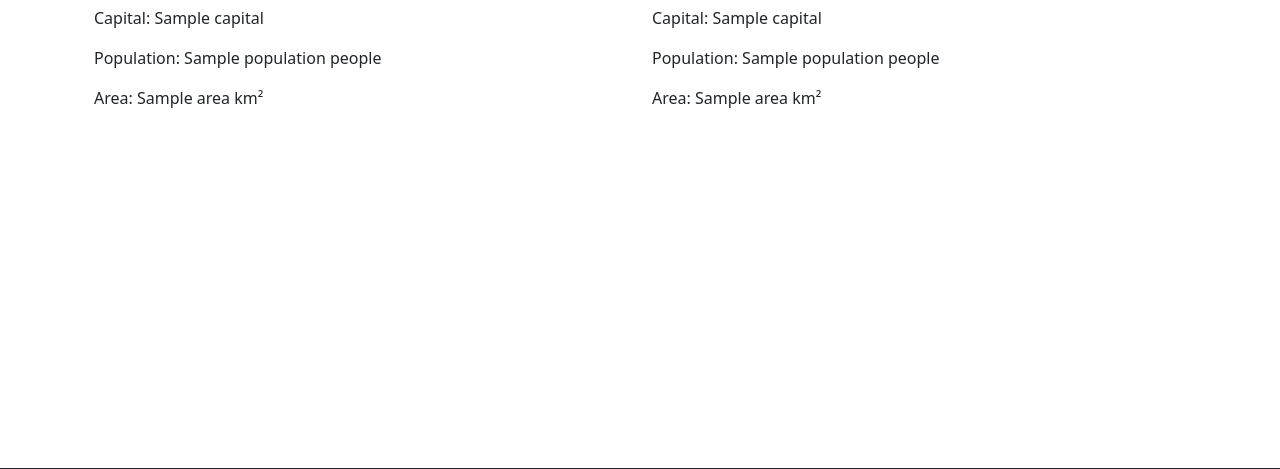
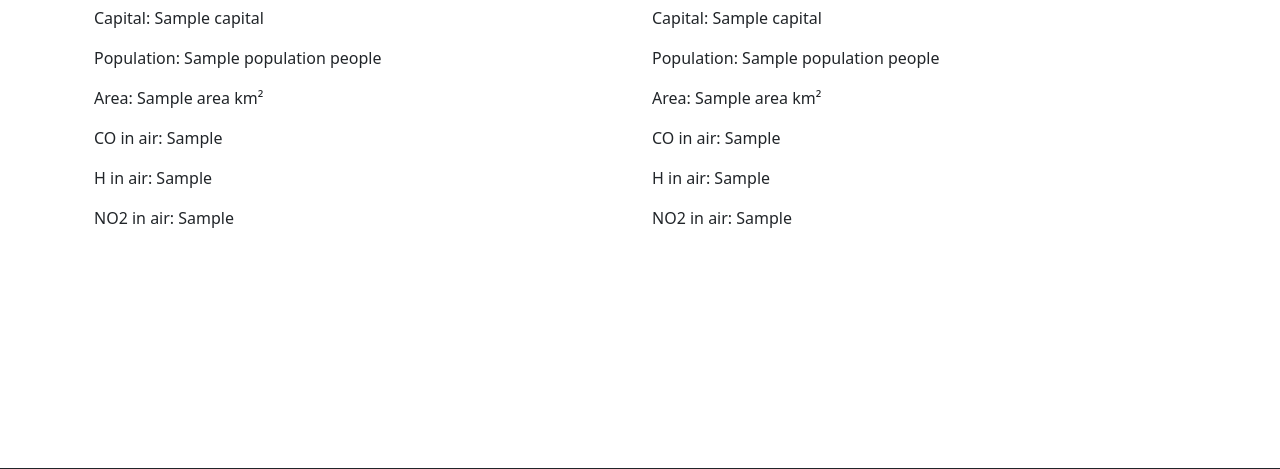
Before and after one commit to 8ctorres/PI-Practica, a Django app: template mrworldwide/compare_data/templates/compare_data/compare_result.html in a window 1280 px wide. Shown: the part 212-681 px from the top of the page. Run offline with Django 3.2, Linux system fonts and the light colour scheme; the template is opened without the code that fills it: most values are stand-ins (such as "Sample title", 1, 10 or a date in 2020).

Commit message:
Comienzo de integracion del API aqicn en el CU compare_data

```diff
--- a/mrworldwide/compare_data/templates/compare_data/compare_result.html
+++ b/mrworldwide/compare_data/templates/compare_data/compare_result.html
@@ -24,12 +24,18 @@
         <p>Capital: {{country1_info.capital}}</p>
         <p>Population: {{country1_info.population}} people</p>
         <p>Area: {{country1_info.area}} km²</p>
+        <p>CO in air: {{ctpol1.co}}</p>
+        <p>H in air: {{ctpol1.h}}</p>
+        <p>NO2 in air: {{ctpol1.no2}}</p>
       </div>
       <div class="col">
         <h1>{{country2}}</h1>
         <p>Capital: {{country2_info.capital}}</p>
         <p>Population: {{country2_info.population}} people</p>
         <p>Area: {{country2_info.area}} km²</p>
+        <p>CO in air: {{ctpol2.co}}</p>
+        <p>H in air: {{ctpol2.h}}</p>
+        <p>NO2 in air: {{ctpol2.no2}}</p>
       </div>
     </div>
 </div>
```
Also changed, not shown: mrworldwide/compare_data/views.py (+30 -15 lines).
